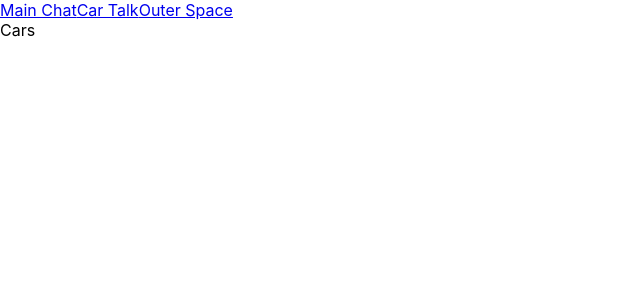
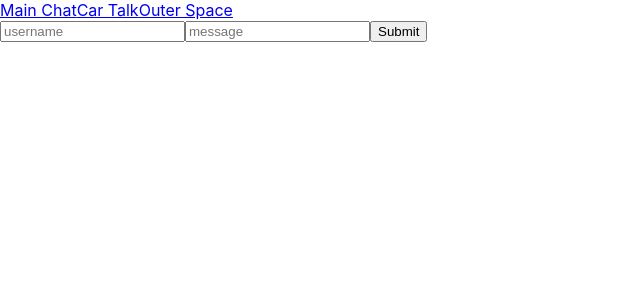
Before and after one commit to burlingtoncodeacademy-students/chat-app-robyn-ryan, a React (Create React App) app in the folder client/: page /cars in a window 1280 px wide. Shown: the top 300 px of the page, without its empty margins (0-640 px from the left). Built offline with nearby package versions, Linux system fonts and the light colour scheme.

Commit message:
Copied from Home to Cars and OuterSpace components. Tested chat from cars and props.room is working fine for this.

```diff
--- a/client/src/components/Cars/Cars.jsx
+++ b/client/src/components/Cars/Cars.jsx
@@ -1,8 +1,39 @@
 import React, { useState, useEffect } from "react";
 
 function Cars(props) {
+  const [ user, setUser ] = useState("")
+  const [ body, setBody ] = useState("")
+
+async function submitForm(e) {
+  e.preventDefault()
+  console.log(user)
+  console.log(body)
+  console.log(props.room)
+  fetch('http://localhost:8000/api/message/new-message', {
+    headers: {
+      'Content-Type': 'application/json'
+    },
+      method: "POST",
+      body: JSON.stringify({
+        user: user,
+        body: body,
+        date: new Date(),
+        room: props.room
+      })
+    })
+    .then(function(res){ console.log(res) })
+    .catch(function(res){ console.log(res) })
+  }
+
+
   return (
-    <div>Cars</div>
+    <div>
+      <form  method="POST" onSubmit={submitForm}>
+        <input type="text" placeholder="username" name="user" onChange={(e) => setUser(e.target.value)}/>
+        <input type="text" placeholder="message" name="body" onChange={(e) => setBody(e.target.value)}/>
+        <input type="submit" />
+      </form>
+    </div>
   )
 }
 
--- a/client/src/components/Home/Home.jsx
+++ b/client/src/components/Home/Home.jsx
@@ -4,17 +4,14 @@ function Home(props) {
 
   const [ user, setUser ] = useState("")
   const [ body, setBody ] = useState("")
-  //const [ date, setDate ] = useState("")
 
 async function submitForm(e) {
   e.preventDefault()
   console.log(user)
   console.log(body)
-  //console.log(date)
   console.log(props.room)
   fetch('http://localhost:8000/api/message/new-message', {
     headers: {
-      //'Accept': 'application/json',
       'Content-Type': 'application/json'
     },
       method: "POST",
--- a/client/src/components/OuterSpace/OuterSpace.jsx
+++ b/client/src/components/OuterSpace/OuterSpace.jsx
@@ -1,8 +1,39 @@
 import React, { useState, useEffect } from "react";
 
 function OuterSpace(props) {
+  const [ user, setUser ] = useState("")
+  const [ body, setBody ] = useState("")
+
+async function submitForm(e) {
+  e.preventDefault()
+  console.log(user)
+  console.log(body)
+  console.log(props.room)
+  fetch('http://localhost:8000/api/message/new-message', {
+    headers: {
+      'Content-Type': 'application/json'
+    },
+      method: "POST",
+      body: JSON.stringify({
+        user: user,
+        body: body,
+        date: new Date(),
+        room: props.room
+      })
+    })
+    .then(function(res){ console.log(res) })
+    .catch(function(res){ console.log(res) })
+  }
+
+
   return (
-    <div>OuterSpace</div>
+    <div>
+      <form  method="POST" onSubmit={submitForm}>
+        <input type="text" placeholder="username" name="user" onChange={(e) => setUser(e.target.value)}/>
+        <input type="text" placeholder="message" name="body" onChange={(e) => setBody(e.target.value)}/>
+        <input type="submit" />
+      </form>
+    </div>
   )
 }
 
```
